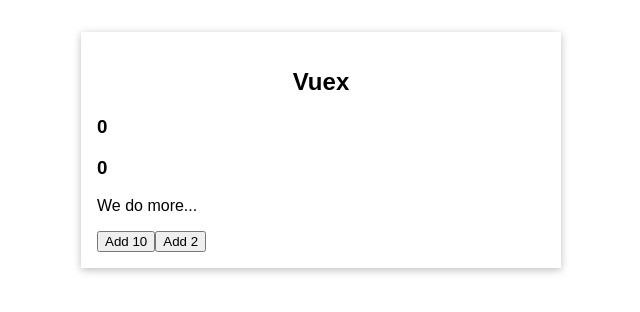
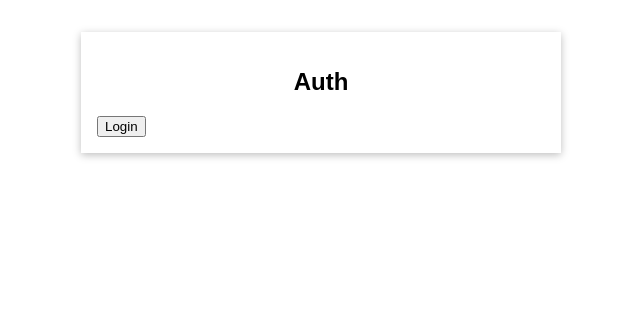
Before and after one commit to LewisDamy/vuejs-study-repo, a Vue app in the folder vue-study-app/: page / in a window 1280 px wide. Shown: the top 312 px of the page, without its empty margins (319-959 px from the left). Built offline with nearby package versions, Linux system fonts and the light colour scheme.

Commit message:
✨ Added new state isLoggedIn to display content whether the user is authenticated or not

```diff
--- a/vue-study-app/src/App.vue
+++ b/vue-study-app/src/App.vue
@@ -1,11 +1,16 @@
 <template>
-	<base-container title="Vuex">
+	<div>
+		<base-container title="Vuex" v-if="isAuth">
 			<h3>{{ counter }}</h3>
 			<the-counter></the-counter>
 			<favorite-value></favorite-value>
 			<button @click="addOne">Add 10</button>
 			<change-counter></change-counter>
 		</base-container>
+		<base-container title="Auth">
+			<user-auth></user-auth>
+		</base-container>
+	</div>
 </template>
 
 <script>
@@ -13,6 +18,7 @@
 import ChangeCounter from "./vuex/ChangeCounter.vue";
 import FavoriteValue from "./vuex/FavoriteValue.vue";
 import TheCounter from "./vuex/TheCounter.vue";
+import UserAuth from "./vuex/UserAuth.vue";
 
 export default {
 	components: {
@@ -20,14 +26,22 @@
 		TheCounter,
 		ChangeCounter,
 		FavoriteValue,
+		UserAuth,
 	},
 	methods: {
 		addOne() {
 			// this.$store.commit("increase", { value: 10 });
-			this.$store.commit({
+			// MUTATION -> this.$store.commit({
+			// ACTION -> this.$store.dispatch({
+			this.$store.dispatch({
 				type: "increase",
 				value: 10,
 			});
+		},
+	},
+	computed: {
+		isAuth() {
+			return this.$store.getters.userIsAuthenticated;
 		},
 	},
 };
--- a/vue-study-app/src/main.js
+++ b/vue-study-app/src/main.js
@@ -3,10 +3,12 @@
 
 import App from "./App.vue";
 
+
 const store = createStore({
 	state() {
 		return {
 			counter: 0,
+			isLoggedIn: false,
 		};
 	},
 	mutations: {
@@ -15,6 +17,27 @@
 		},
 		increase(state, payload) {
 			state.counter = state.counter + payload.value;
+		},
+		setAuth(state, payload) {
+			state.isLoggedIn = payload.isAuth;
+		},
+	},
+	actions: {
+		increment(context) {
+			setTimeout(() => {
+				context.commit("increment");
+			}, 2000);
+		},
+		increase(context, payload) {
+			setTimeout(() => {
+				context.commit("increase", payload);
+			}, 2000);
+		},
+		login(context) {
+			context.commit("setAuth", { isAuth: true });
+		},
+		logout(context) {
+			context.commit("setAuth", { isAuth: false });
 		},
 	},
 	getters: {
@@ -31,6 +54,9 @@
 			}
 			return finalCounter;
 		},
+		userIsAuthenticated(state) {
+			return state.isLoggedIn;
+		},
 	},
 });
 
--- a/vue-study-app/src/vuex/ChangeCounter.vue
+++ b/vue-study-app/src/vuex/ChangeCounter.vue
@@ -1,13 +1,19 @@
 <template>
-	<button @click="addOne">Add 2</button>
+	<div>
+		<button @click="increment">Add 2</button>
+		<button @click="increase({ value: 11 })">Add 11</button>
+	</div>
 </template>
 
 <script>
+import { mapActions } from "vuex";
 export default {
 	methods: {
-		addOne() {
-			this.$store.commit("increment");
-		},
+		// addOne() {
+		// 	// this.$store.commit("increment"); -> MUTATION
+		// 	this.$store.dispatch("increment");
+		// },
+		...mapActions(["increment", "increase"]),
 	},
 };
 </script>
--- a/vue-study-app/src/vuex/TheCounter.vue
+++ b/vue-study-app/src/vuex/TheCounter.vue
@@ -1,13 +1,15 @@
 <template>
-	<h3>{{ counter }}</h3>
+	<h3>{{ finalCounter }}</h3>
 </template>
 
 <script>
+import { mapGetters } from "vuex";
 export default {
 	computed: {
-		counter() {
-			return this.$store.getters.finalCounter;
-		},
+		// counter() {
+		// 	return this.$store.getters.finalCounter;
+		// },
+		...mapGetters(["finalCounter"]),
 	},
 };
 </script>
--- /dev/null
+++ b/vue-study-app/src/vuex/UserAuth.vue
@@ -0,0 +1,24 @@
+<template>
+	<div>
+		<button @click="login" v-if="!isAuth">Login</button>
+		<button @click="logout" v-if="isAuth">Logout</button>
+	</div>
+</template>
+
+<script>
+export default {
+	methods: {
+		login() {
+			this.$store.dispatch("login");
+		},
+		logout() {
+			this.$store.dispatch("logout");
+		},
+	},
+	computed: {
+		isAuth() {
+			return this.$store.getters.userIsAuthenticated;
+		},
+	},
+};
+</script>
```
Lines whose indentation alone changed are shown as unchanged.
